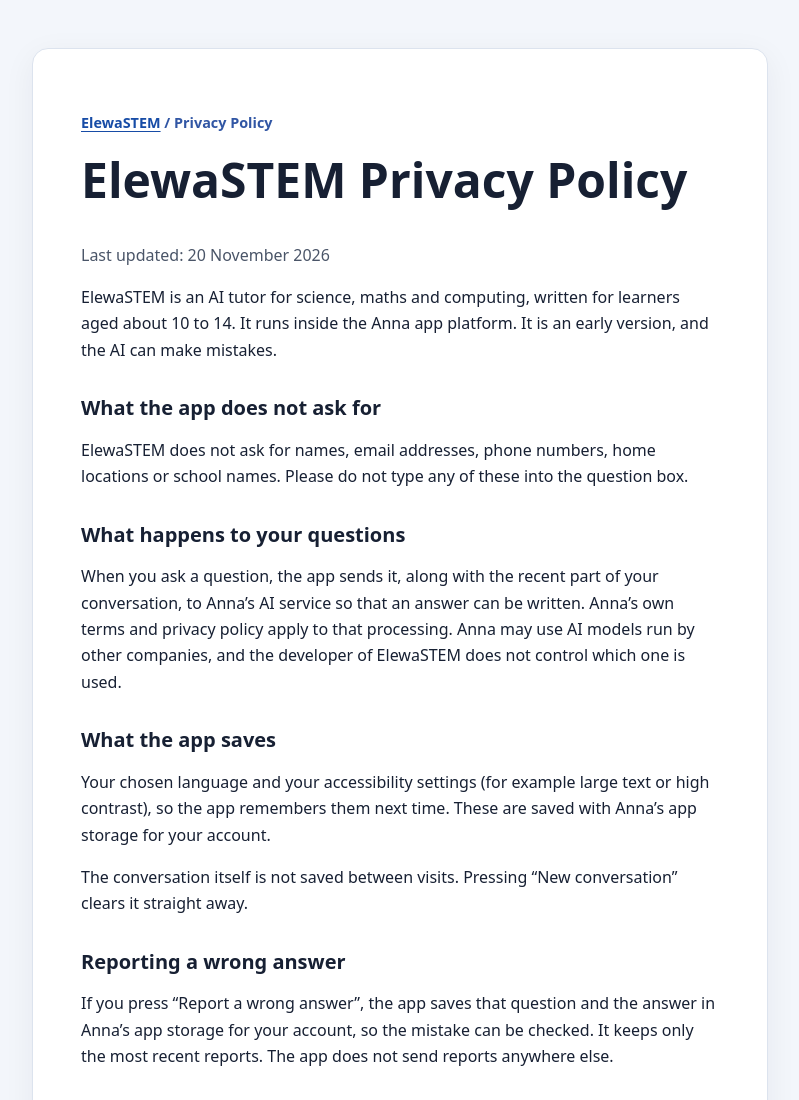
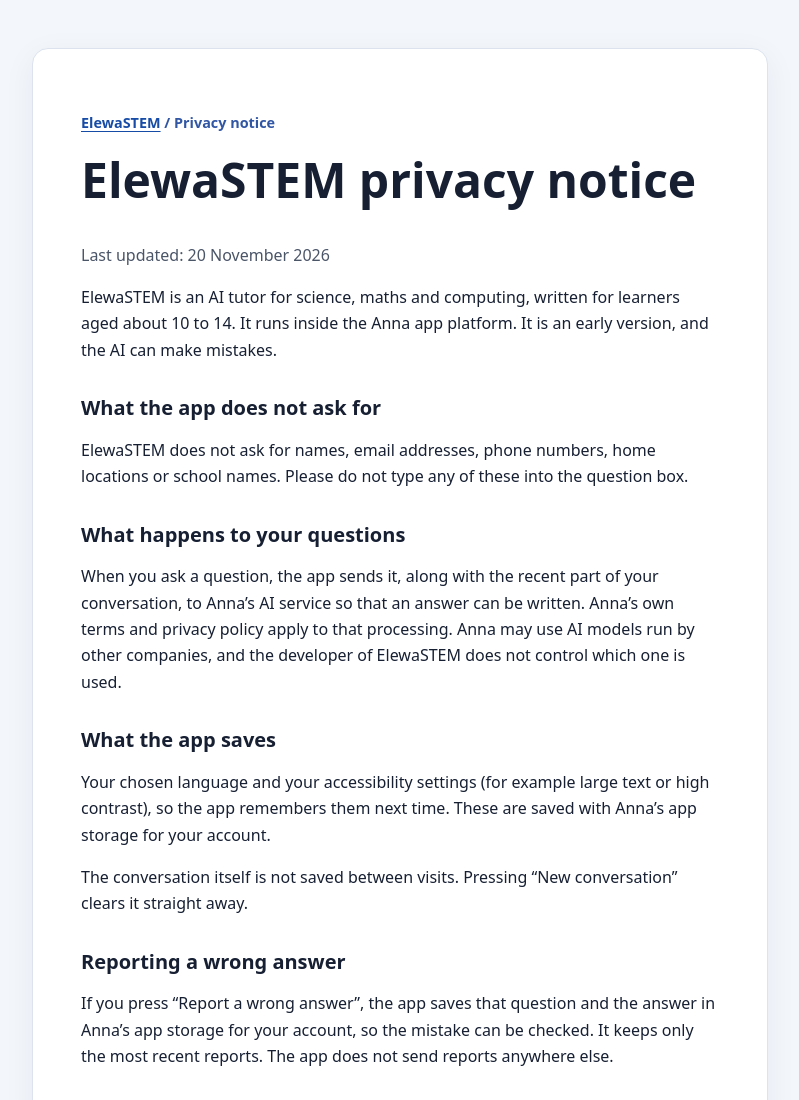
Before and after one commit to ondinookello96/elewastem-site, a plain HTML site: page privacypolicy/index.html in a window 1280 px wide. Shown: the top 1100 px of the page, without its empty margins (240-1039 px from the left). Drawn offline with Linux system fonts and the light colour scheme.

Commit message:
Update ElewaSTEM privacy notice
Co-authored-by: Copilot <223556219+Copilot@users.noreply.github.com>

```diff
--- a/privacypolicy/index.html
+++ b/privacypolicy/index.html
@@ -3,14 +3,14 @@
 <head>
   <meta charset="utf-8">
   <meta name="viewport" content="width=device-width, initial-scale=1">
-  <meta name="description" content="Privacy Policy for ElewaSTEM, an AI tutor for science, maths and computing.">
-  <title>Privacy Policy - ElewaSTEM</title>
+  <meta name="description" content="Privacy notice for ElewaSTEM, an AI tutor for science, maths and computing.">
+  <title>Privacy notice - ElewaSTEM</title>
   <link rel="stylesheet" href="../style.css">
 </head>
 <body>
   <main class="card">
-    <p class="eyebrow"><a href="../">ElewaSTEM</a> / Privacy Policy</p>
-    <h1>ElewaSTEM Privacy Policy</h1>
+    <p class="eyebrow"><a href="../">ElewaSTEM</a> / Privacy notice</p>
+    <h1>ElewaSTEM privacy notice</h1>
     <p class="updated">Last updated: 20 November 2026</p>
 
     <p>ElewaSTEM is an AI tutor for science, maths and computing, written for learners aged about 10 to 14. It runs inside the Anna app platform. It is an early version, and the AI can make mistakes.</p>
```
Also changed, not shown: index.html (+1 -1 lines), support/index.html (+1 -1 lines).
